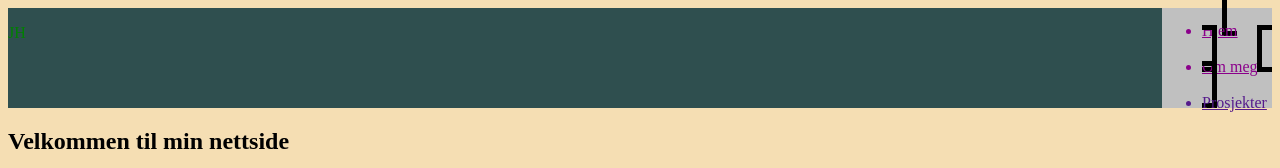
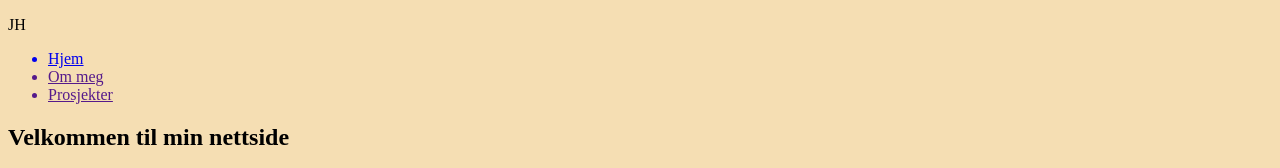
Before and after one commit to Sander-Kode/Dag-3---stackblitz-starters-gjmwu4aq, a website: page index.html in a window 1280 px wide. Shown: the top 168 px of the page. Drawn offline with Linux system fonts and the light colour scheme.

Commit message:
Fjernet gammel CSS

```diff
--- a/styles.css
+++ b/styles.css
@@ -7,31 +7,24 @@ property:value;
 */
 
 header {
-  color: green;
-  background-color: darkslategray;
-  background-size: cover;
-  height: 100px;
-  /* text-align: center; */
-  display: flex;
-  justify-content: space-between;
+
 }
 nav {
-  background-color: silver;
-  display: flex;
-  align-items: center;
+
   /* gap: 20px; */
   /* flex-direction: column; */
 }
+
+.navList {
+
+}
+
 .navLink {
-  color: darkmagenta;
+
   /* Longhand */
-  border-width: 5px;
-  border-style: solid;
-  border-color: black;
+
   /* Shorthand */
-  border: 5px solid black;
-  padding: 10px;
-  margin: 20px;
+
 }
 
 section {
```
